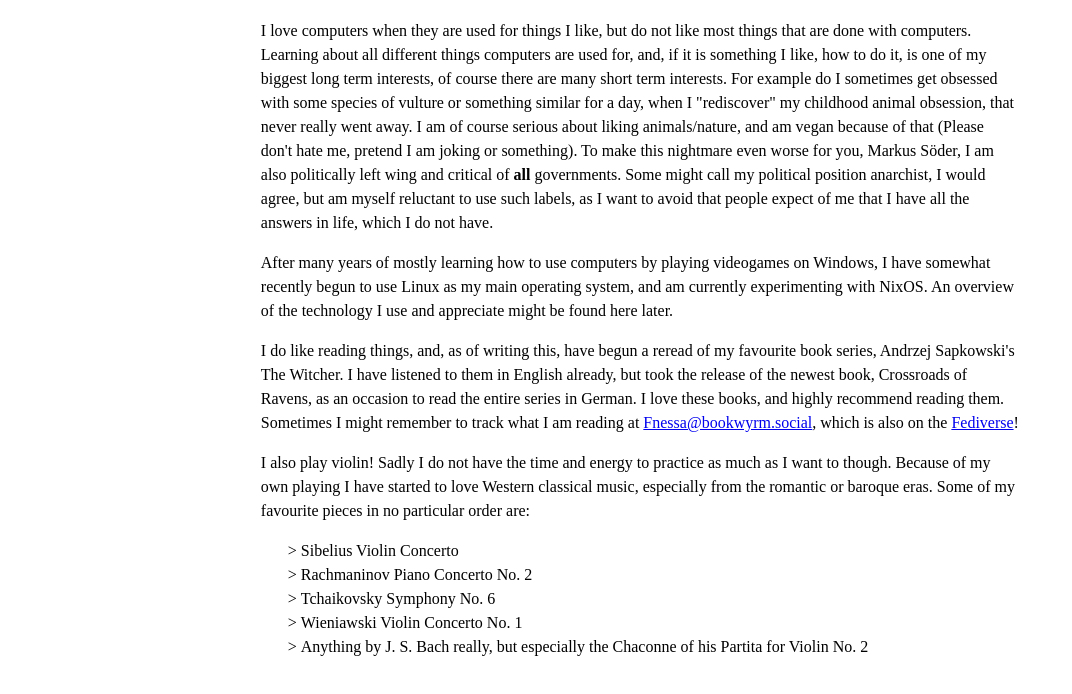
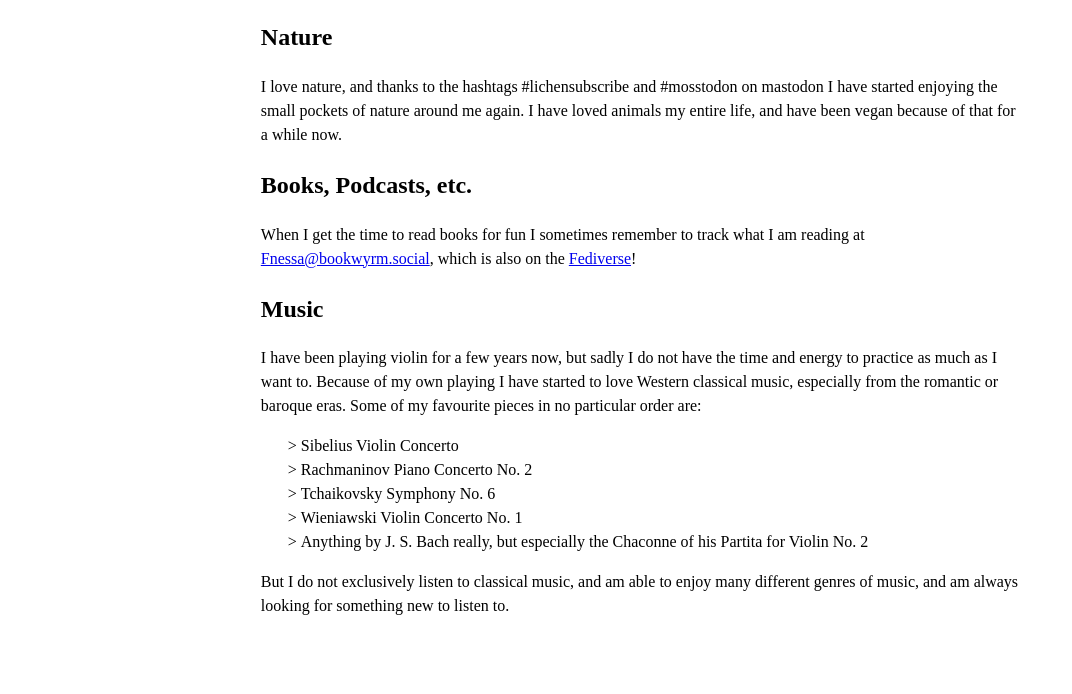
Before and after one commit to Fnessa/website, a plain HTML site: page fun.html in a window 1280 px wide. Shown: the part 104-798 px from the top of the page, without its empty margins (0-1072 px from the left). Drawn offline with Linux system fonts and the light colour scheme.

Commit message:
changed fun

```diff
--- a/fun.html
+++ b/fun.html
@@ -10,18 +10,15 @@
 		<a href="index.html">[Back]</a>
 		<main>
 			<h1>Things I like and things I do</h1>
+			<h2>Nature</h2>
+			<p>I love nature, and thanks to the hashtags #lichensubscribe and #mosstodon on mastodon I have started enjoying the small pockets of nature around me again. I have loved animals my entire life, and have been vegan because of that for a while now.</p>
+			<h2>Books, Podcasts, etc.</h2>
 			<p>
-			I love computers when they are used for things I like, but do not like most things that are done with computers. Learning about all different things computers are used for, and, if it is something I like, how to do it, is one of my biggest long term interests, of course there are many short term interests. For example do I sometimes get obsessed with some species of vulture or something similar for a day, when I "rediscover" my childhood animal obsession, that never really went away. I am of course serious about liking animals/nature, and am vegan because of that (Please don't hate me, pretend I am joking or something). To make this nightmare even worse for you, Markus Söder, I am also politically left wing and critical of <b>all</b> governments. Some might call my political position anarchist, I would agree, but am myself reluctant to use such labels, as I want to avoid that people expect of me that I have all the answers in life, which I do not have.
+			When I get the time to read books for fun I sometimes remember to track what I am reading at <a href="https://bookwyrm.social/user/Fnessa">Fnessa@bookwyrm.social</a>, which is also on the <a href="https://en.wikipedia.org/wiki/Fediverse">Fediverse</a>!
 			</p>
+			<h2>Music</h2>
 			<p>
-			After many years of mostly learning how to use computers by playing videogames on Windows, I have somewhat recently begun to use Linux as my main operating system, and am currently experimenting with NixOS. An overview of the technology I use and appreciate might be found here later.
-			</p>
-			<p>
-			I do like reading things, and, as of writing this, have begun a reread of my favourite book series, Andrzej Sapkowski's The Witcher. I have listened to them in English already, but took the release of the newest book, Crossroads of Ravens, as an occasion to read the entire series in German. I love these books, and highly recommend reading them.<br>
-			Sometimes I might remember to track what I am reading at <a href="https://bookwyrm.social/user/Fnessa">Fnessa@bookwyrm.social</a>, which is also on the <a href="https://en.wikipedia.org/wiki/Fediverse">Fediverse</a>!
-			</p>
-			<p>
-			I also play violin! Sadly I do not have the time and energy to practice as much as I want to though. Because of my own playing I have started to love Western classical music, especially from the romantic or baroque eras. Some of my favourite pieces in no particular order are:
+			I have been playing violin for a few years now, but sadly I do not have the time and energy to practice as much as I want to. Because of my own playing I have started to love Western classical music, especially from the romantic or baroque eras. Some of my favourite pieces in no particular order are:
 			<ul>
 				<li>Sibelius Violin Concerto</li>
 				<li>Rachmaninov Piano Concerto No. 2</li>
@@ -29,6 +26,7 @@
 				<li>Wieniawski Violin Concerto No. 1</li>
 				<li>Anything by J. S. Bach really, but especially the Chaconne of his Partita for Violin No. 2</li>
 			</ul>
+			But I do not exclusively listen to classical music, and am able to enjoy many different genres of music, and am always looking for something new to listen to.
 			</p>
 		</main>
 	</body>
```
